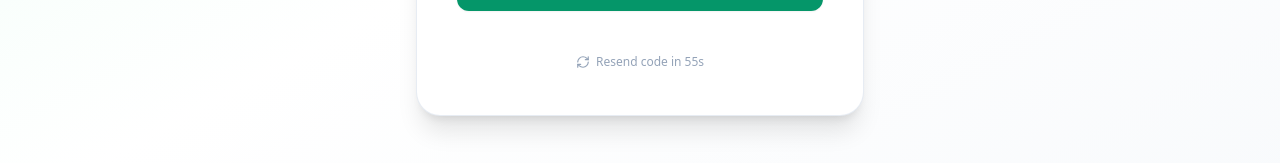
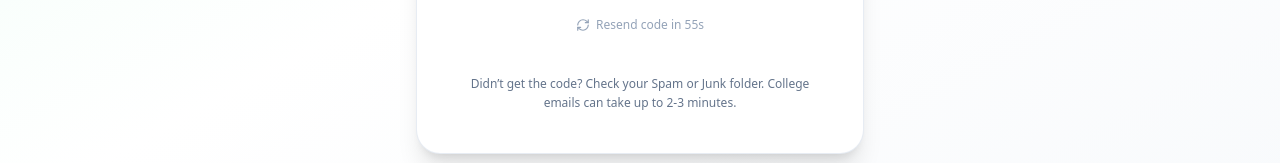
Before and after one commit to ashwaniipandey/CampusBook, a Next.js app in the folder client/: page /verify-otp in a window 1280 px wide. Shown: the part 531-694 px from the top of the page. Built offline with nearby package versions, Linux system fonts and the light colour scheme; no server answers.

Commit message:
update till

```diff
--- a/client/src/app/verify-otp/page.tsx
+++ b/client/src/app/verify-otp/page.tsx
@@ -192,6 +192,11 @@ function VerifyOtpContent() {
                 {cooldown > 0 ? `Resend code in ${cooldown}s` : 'Resend verification code'}
               </button>
             </div>
+
+            {/* Delivery Note */}
+            <p className="text-center text-xs text-slate-500 dark:text-slate-400 pt-1 leading-relaxed">
+              Didn’t get the code? Check your Spam or Junk folder. College emails can take up to 2-3 minutes.
+            </p>
           </>
         ) : (
           /* Verified Success Celebration */
--- a/client/src/app/verify/page.tsx
+++ b/client/src/app/verify/page.tsx
@@ -155,6 +155,9 @@ export default function VerifyPage() {
                       <label htmlFor="college-otp" className="block text-xs font-semibold text-slate-700 dark:text-slate-200">6-digit verification code</label>
                       <input id="college-otp" type="text" inputMode="numeric" pattern="[0-9]{6}" maxLength={6} required value={otp} onChange={(event) => setOtp(event.target.value.replace(/\D/g, '').slice(0, 6))} placeholder="123456" className="w-full rounded-xl border border-slate-300 bg-white px-3 py-2.5 text-sm tracking-[0.3em] text-center font-mono text-slate-900 focus:border-emerald-500 focus:outline-none focus:ring-2 focus:ring-emerald-500/30 dark:border-slate-600 dark:bg-slate-800 dark:text-white" />
                       <button type="submit" disabled={busy || otp.length !== 6} className="w-full rounded-xl border border-emerald-600 px-4 py-2.5 text-sm font-bold text-emerald-700 hover:bg-emerald-50 disabled:opacity-50 dark:text-emerald-300 dark:hover:bg-emerald-900/30 transition">Verify college code</button>
+                      <p className="mt-2 text-center text-xs text-slate-500 dark:text-slate-400 leading-relaxed">
+                        Didn’t get the code? Check your Spam or Junk folder. College emails can take up to 2-3 minutes.
+                      </p>
                     </form>
                   )}
                 </div>
```
